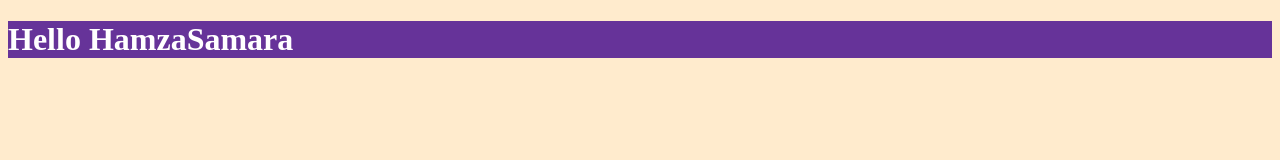
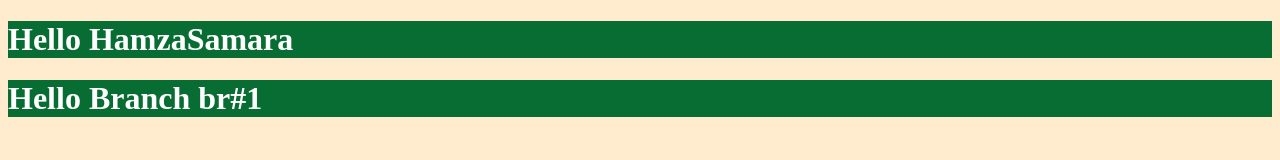
Before and after one commit to HamzaSamara/Test02, a plain HTML site: page index.html in a window 1280 px wide. Drawn offline with Linux system fonts and the light colour scheme.

Commit message:
Commit #5

```diff
--- a/index.html
+++ b/index.html
@@ -8,6 +8,8 @@
 </head>
 <body>
     <h1>Hello HamzaSamara</h1>
+    <h1>Hello Branch br#1</h1>
+
     <script src="app.js"></script>
 </body>
 </html>
--- a/style.css
+++ b/style.css
@@ -1,5 +1,5 @@
 h1 {
-    background-color: rebeccapurple;
+    background-color: rgb(8, 109, 50);
     color: white;
 }
 
```
